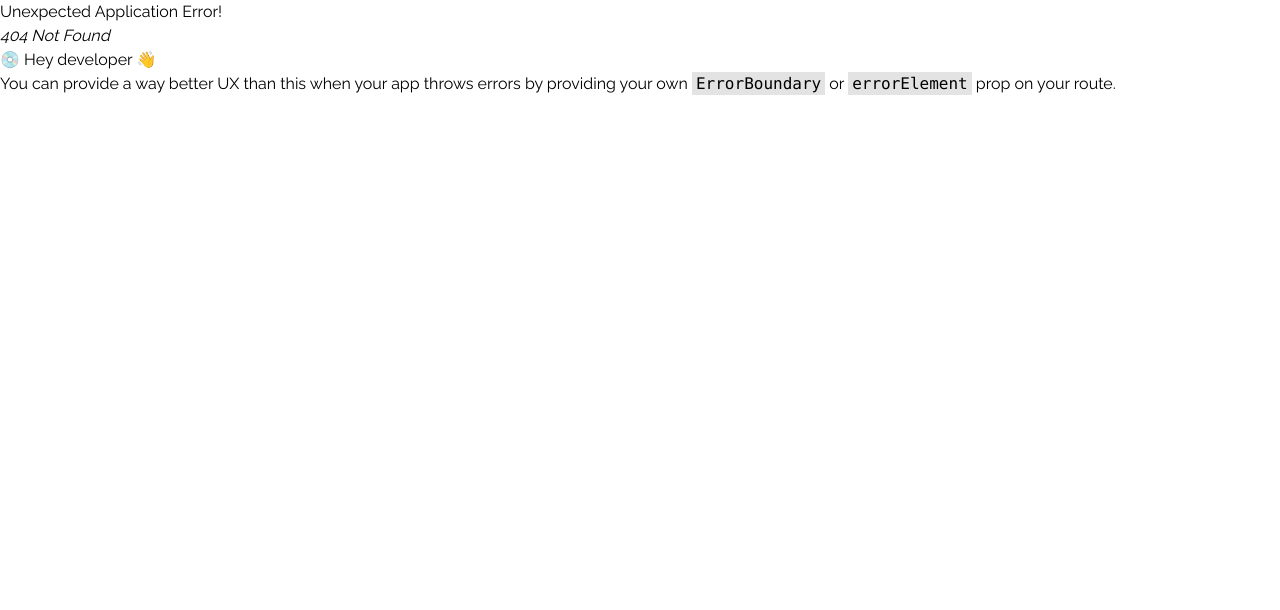
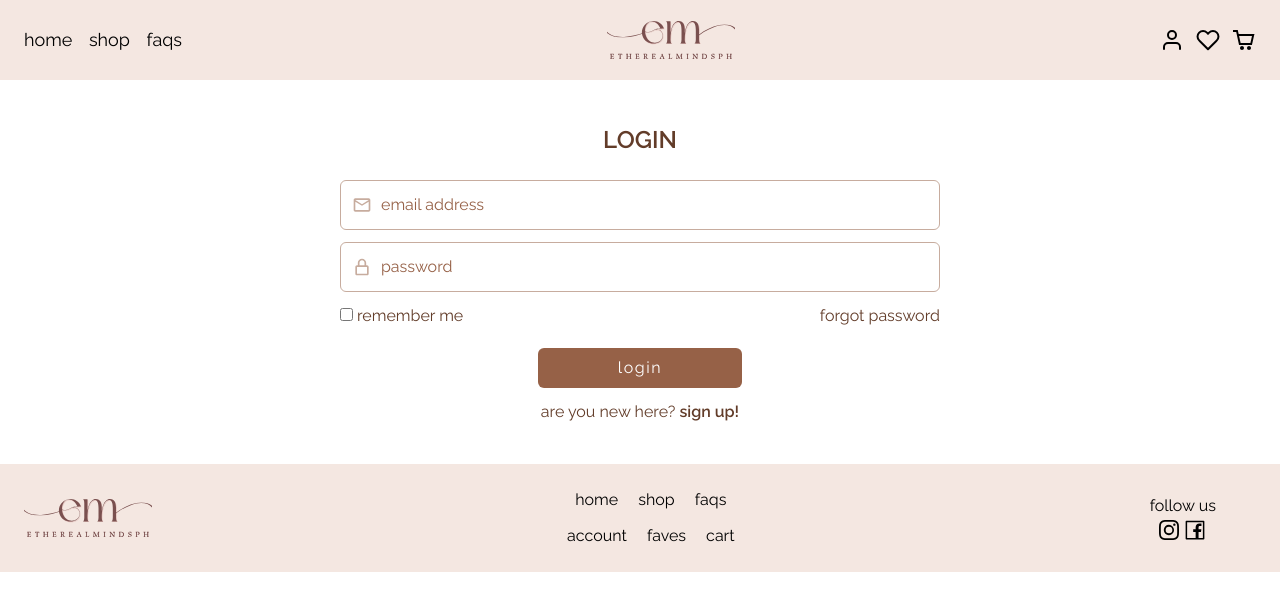
Before and after one commit to cathrynngaosi/etherealminds-site, a React (Vite) app: page /login in a window 1280 px wide. Before the commit this address had no page. Shown: the top 610 px of the page. Built offline with nearby package versions, Linux system fonts and the light colour scheme; a web font is replaced by a local one.

Commit message:
Create Login and SignUp Pages

```diff
--- a/src/index.css
+++ b/src/index.css
@@ -4,6 +4,10 @@
 
 .nav-icon {
   @apply text-2xl hover:cursor-pointer;
+}
+
+.input-icon {
+  @apply absolute left-3 top-1/2 h-5 w-5 -translate-y-1/2 transform text-sm text-lightBrown;
 }
 
 h1 {
--- /dev/null
+++ b/src/pages/Login.jsx
@@ -0,0 +1,51 @@
+import { BiLockAlt } from "react-icons/bi";
+import { MdOutlineMailOutline } from "react-icons/md";
+import Input from "../ui/Input";
+import Button from "../ui/Button";
+import { Link } from "react-router-dom";
+
+function Login() {
+  return (
+    <section className="p-10 text-darkBrown">
+      <h1 className="mb-5 text-center uppercase">Login</h1>
+      <form>
+        <div className="mx-auto w-1/2 space-y-3">
+          <Input type="email" placeholder="email address" cols="1">
+            <MdOutlineMailOutline className="input-icon" />
+          </Input>
+          <Input type="password" placeholder="password" cols="1">
+            <BiLockAlt className="input-icon" />
+          </Input>
+          <div className="flex justify-between lowercase text-darkBrown">
+            <label>
+              <input
+                type="checkbox"
+                className="mr-1 text-sm accent-mediumBrown "
+              />
+              Remember me
+            </label>
+            <p className="cursor-pointer text-darkBrown hover:underline hover:underline-offset-1">
+              Forgot Password
+            </p>
+          </div>
+        </div>
+        <div className="mt-5 text-center">
+          <Button type="wide"> login </Button>
+        </div>
+      </form>
+      <div className="mt-3 text-center">
+        <p className="text-darkBrown">
+          are you new here?{" "}
+          <Link
+            to="/signup"
+            className="cursor-pointer font-semibold hover:underline hover:underline-offset-1"
+          >
+            sign up!
+          </Link>
+        </p>
+      </div>
+    </section>
+  );
+}
+
+export default Login;
--- /dev/null
+++ b/src/pages/SignUp.jsx
@@ -0,0 +1,50 @@
+import { BiLockAlt } from "react-icons/bi";
+import { MdOutlineMailOutline } from "react-icons/md";
+import Input from "../ui/Input";
+import Button from "../ui/Button";
+import { Link } from "react-router-dom";
+import { FiUser } from "react-icons/fi";
+
+function SignUp() {
+  return (
+    <section className="p-10 text-darkBrown">
+      <h1 className="mb-5 text-center uppercase">SignUp</h1>
+
+      <div className="mx-auto w-1/2 space-y-3">
+        <div className="flex space-x-2">
+          <Input type="text" placeholder="first name" cols="2">
+            <FiUser className="input-icon" />
+          </Input>
+          <Input type="text" placeholder="last name" cols="2">
+            <FiUser className="input-icon" />
+          </Input>
+        </div>
+        <Input type="email" placeholder="email address" cols="1">
+          <MdOutlineMailOutline className="input-icon" />
+        </Input>
+        <Input type="password" placeholder="password" cols="1">
+          <BiLockAlt className="input-icon" />
+        </Input>
+        <Input type="password" placeholder="confirm password" cols="1">
+          <BiLockAlt className="input-icon" />
+        </Input>
+      </div>
+      <div className="mt-5 text-center">
+        <Button type="wide"> sign up </Button>
+      </div>
+      <div className="mt-3 text-center">
+        <p className="text-darkBrown">
+          already a member?{" "}
+          <Link
+            to="/login"
+            className="cursor-pointer font-semibold hover:underline hover:underline-offset-1"
+          >
+            login!
+          </Link>
+        </p>
+      </div>
+    </section>
+  );
+}
+
+export default SignUp;
--- a/src/ui/Button.jsx
+++ b/src/ui/Button.jsx
@@ -9,6 +9,7 @@ function Button({ children, type, onClick, to }) {
     90: base + "w-[90%] md:w-[70%]",
     fave: "rounded-md bg-mediumBrown px-5 py-2 tracking-widest text-white",
     join: "bg-mediumBrown text-white px-6 py-1.5 text-sm rounded absolute right-2 top-[20px] font-medium",
+    wide: "rounded-md bg-mediumBrown px-20 py-2 tracking-widest text-white ",
   };
 
   if (onClick) {
--- /dev/null
+++ b/src/ui/Input.jsx
@@ -0,0 +1,18 @@
+function Input({ children, type, placeholder, cols }) {
+  return (
+    <label
+      className={`relative block focus-within:text-darkBrown ${
+        cols === "2" && "w-full"
+      }`}
+    >
+      {children}
+      <input
+        type={type}
+        placeholder={placeholder}
+        className="form-input block w-full appearance-none rounded-md border border-lightBrown p-3 pl-10 text-darkBrown placeholder-mediumBrown focus:outline-lightBrown"
+      />
+    </label>
+  );
+}
+
+export default Input;
--- a/src/ui/Navbar.jsx
+++ b/src/ui/Navbar.jsx
@@ -1,10 +1,10 @@
 import { Link, NavLink } from "react-router-dom";
-import { FiHeart, FiSearch, FiUser } from "react-icons/fi";
+import { FiHeart, FiUser } from "react-icons/fi";
 import { CgShoppingCart } from "react-icons/cg";
 
 function Navbar() {
   return (
-    <nav className="relative z-50 flex bg-seashellPink py-3 items-center justify-between px-6">
+    <nav className="relative z-50 flex items-center justify-between bg-seashellPink px-6 py-3">
       <div className="space-x-3 text-lg">
         <NavLink to="/"> home </NavLink>
         <NavLink to="/shop"> shop </NavLink>
@@ -14,16 +14,12 @@ function Navbar() {
         <img src="../../public/EMLogo.svg" alt="" className="h-14" />
       </div>
       <div className="flex space-x-3">
-        <Link to="/account">
+        <Link to="/login">
           <FiUser className="nav-icon" />
         </Link>
 
         <Link to="/favorites">
           <FiHeart className="nav-icon" />
-        </Link>
-
-        <Link to="/search">
-          <FiSearch className="nav-icon" />
         </Link>
 
         <Link to="/cart">
```
Also changed, not shown: src/App.jsx (+12 -2 lines).
